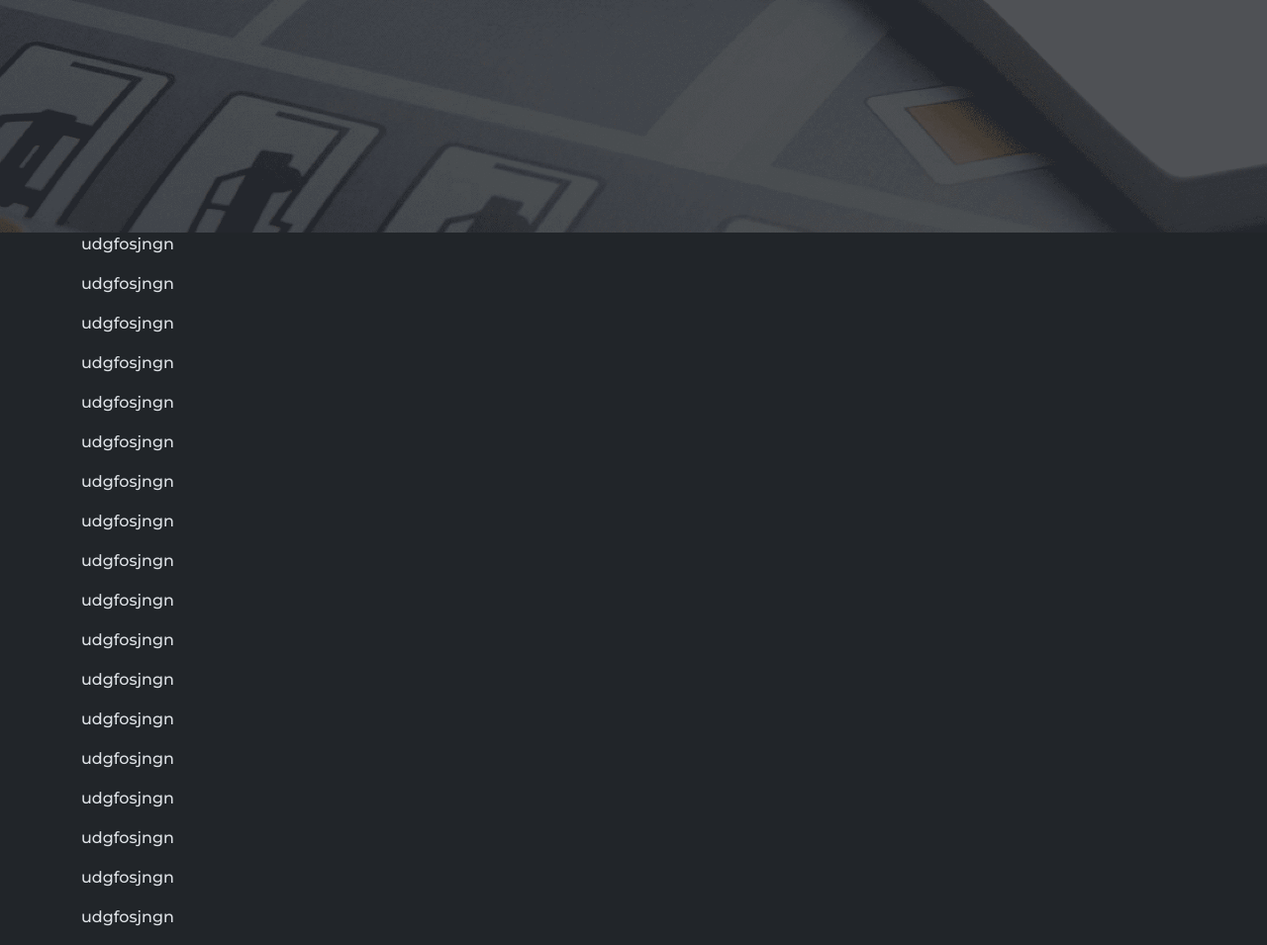
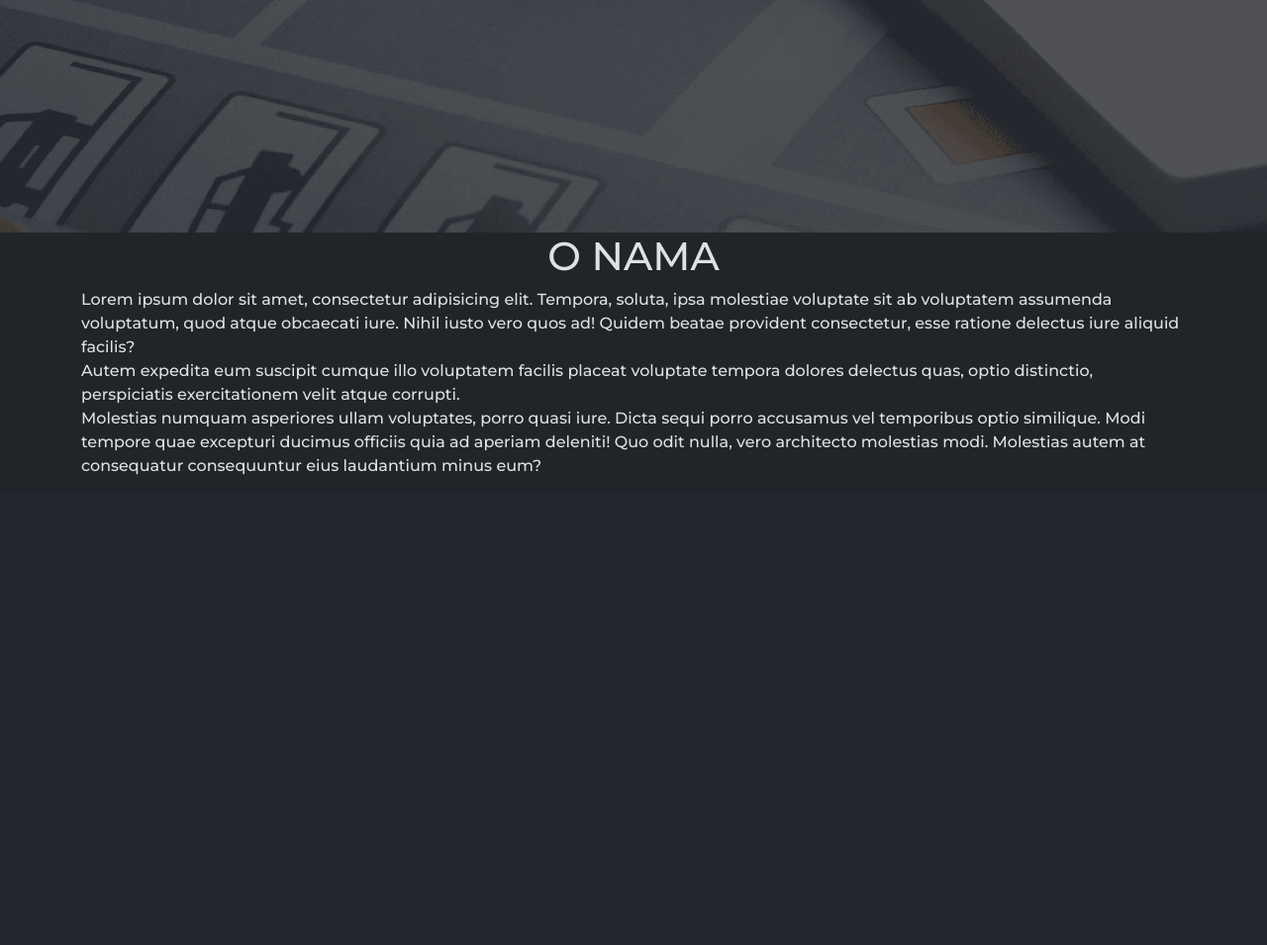
Before and after one commit to AnelBrcaninovic/Auto-Skola-Signal, a Flask app: page / in a window 1280 px wide. Shown: the part 565-1520 px from the top of the page at 99% size. After the commit the page ends 1045 px from the top, so only its background shows below. Run offline with Flask 2, Linux system fonts and the light colour scheme.

Commit message:
gntghhbrfbrfg

```diff
--- a/website/static/css/edit.css
+++ b/website/static/css/edit.css
@@ -1,5 +1,10 @@
 body {
   font-family: "Montserrat", sans-serif;
+  position: relative;
+}
+
+main{
+  margin-bottom: 220px;
 }
 
 .navbar {
--- a/website/templates/base.html
+++ b/website/templates/base.html
@@ -80,9 +80,59 @@
     <div
       class="banner-image w-100 vh-100 d-flex justify-content-center align-items-center"
     >
-      <div class="container">{%block header%}{%endblock%}</div>
+      <div class="container">
+        <div id="translate" class="content text-center">
+          <h1 class="text-white">Dobrodosli u auto školu!</h1>
+          <style>
+            .red {
+              color: red;
+            }
+            .to_animate {
+              animation-name: fadeparagraf;
+              animation-duration: 2s;
+            }
+            @keyframes fadeparagraf {
+              0% {
+                transform: translateX(-150%);
+              }
+              100% {
+                transform: translateX(0%);
+              }
+            }
+          </style>
+
+          <p class="text-grey fs-5 mb-3">
+            Autoškola je online sustav koji vam pomaže da lakše pripremite svoje
+            kandidate za polaganje ispita iz Prometnih propisa i sigurnosnih
+            pravila.
+          </p>
+          <a href="#kontakt">
+            <button type="button" class="btn btn-lg btn-success">
+              Kontakt
+            </button>
+          </a>
+        </div>
+      </div>
     </div>
-    <div class="container">{%block content%}{%endblock%}</div>
+    <div class="container">
+      <h1 class="text-center">O NAMA</h1>
+      <p>
+        Lorem ipsum dolor sit amet, consectetur adipisicing elit. Tempora,
+        soluta, ipsa molestiae voluptate sit ab voluptatem assumenda voluptatum,
+        quod atque obcaecati iure. Nihil iusto vero quos ad! Quidem beatae
+        provident consectetur, esse ratione delectus iure aliquid facilis?<br />
+        Autem expedita eum suscipit cumque illo voluptatem facilis placeat
+        voluptate tempora dolores delectus quas, optio distinctio, perspiciatis
+        exercitationem velit atque corrupti.<br />
+        Molestias numquam asperiores ullam voluptates, porro quasi iure. Dicta
+        sequi porro accusamus vel temporibus optio similique. Modi tempore quae
+        excepturi ducimus officiis quia ad aperiam deleniti! Quo odit nulla,
+        vero architecto molestias modi. Molestias autem at consequatur
+        consequuntur eius laudantium minus eum?
+      </p>
+
+      <script type="text/javascript"></script>
+    </div>
 
     <script
       src="https://cdn.jsdelivr.net/npm/bootstrap@5.3.0-alpha1/dist/js/bootstrap.bundle.min.js"
--- a/website/templates/homepage.html
+++ /dev/null
@@ -1,53 +0,0 @@
-{% extends "base.html" %} {% block header %}
-<div id="translate" class="content text-center">
-  <h1 class="text-white">Dobrodosli u auto školu!</h1>
-  <style>
-    .red {
-      color: red;
-    }
-    .to_animate {
-      animation-name: fadeparagraf;
-      animation-duration: 2s;
-    }
-    @keyframes fadeparagraf {
-      0% {
-        transform: translateX(-150%);
-      }
-      100% {
-        transform: translateX(0%);
-      }
-    }
-  </style>
-
-  <p class="text-grey fs-5 mb-3">
-    Autoškola je online sustav koji vam pomaže da lakše pripremite svoje
-    kandidate za polaganje ispita iz Prometnih propisa i sigurnosnih pravila.
-  </p>
-  <a href="#kontakt">
-    <button type="button" class="btn btn-lg btn-success">Kontakt</button>
-  </a>
-</div>
-
-{% endblock %}{% block content %}
-<p class="to_animate">udgfosjngn</p>
-<p class="to_animate">udgfosjngn</p>
-<p class="to_animate">udgfosjngn</p>
-<p class="to_animate">udgfosjngn</p>
-<p class="to_animate">udgfosjngn</p>
-<p class="to_animate">udgfosjngn</p>
-<p class="to_animate">udgfosjngn</p>
-<p class="to_animate">udgfosjngn</p>
-<p class="to_animate">udgfosjngn</p>
-<p class="to_animate">udgfosjngn</p>
-<p class="to_animate">udgfosjngn</p>
-<p class="to_animate">udgfosjngn</p>
-<p class="to_animate">udgfosjngn</p>
-<p class="to_animate">udgfosjngn</p>
-<p class="to_animate">udgfosjngn</p>
-<p class="to_animate">udgfosjngn</p>
-<p class="to_animate">udgfosjngn</p>
-<p class="to_animate" id="kontakt">udgfosjngn</p>
-
-<script type="text/javascript"></script>
-
-{% endblock %}
--- a/website/views.py
+++ b/website/views.py
@@ -4,4 +4,4 @@ views = Blueprint('views', __name__)
 
 @views.route('/')
 def homepage():
-    return render_template('homepage.html')
+    return render_template('base.html')
```
